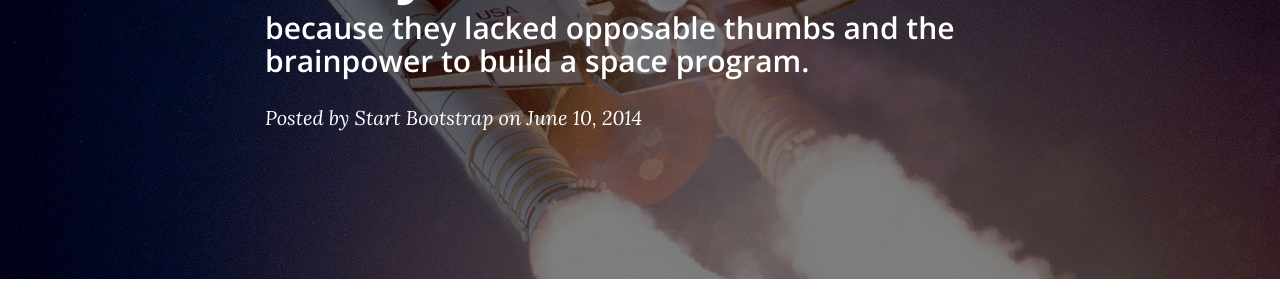
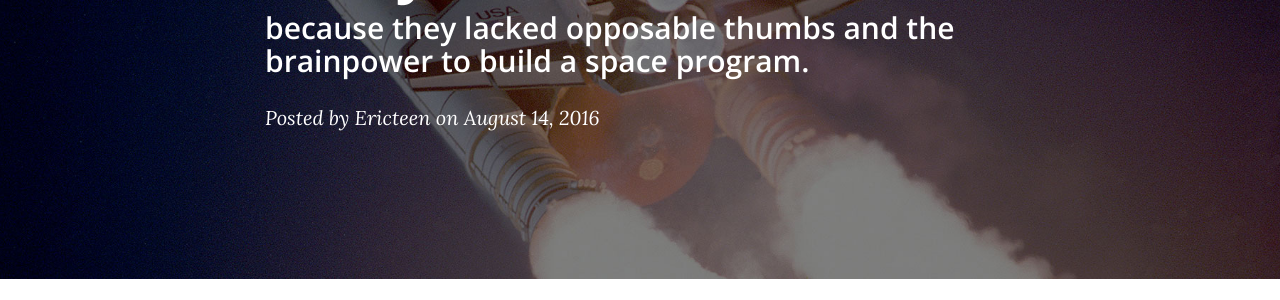
Before and after one commit to Ericteen/ericteen.github.io, a Jekyll site: the page built from _posts/2014-06-10-dinosaurs.markdown, in a window 1280 px wide and 900 px high. Shown: the part 290-590 px from the top of the window. Built offline with Jekyll 4.4.1, drawn with Linux system fonts in a browser that asks for light colours; nearby versions of some CDN libraries; some of the changed text lies outside the part shown.

Commit message:
new blog

```diff
--- a/_posts/2014-06-10-dinosaurs.markdown
+++ b/_posts/2014-06-10-dinosaurs.markdown
@@ -2,8 +2,8 @@
 layout:     post
 title:      "Dinosaurs are extinct today"
 subtitle:   "because they lacked opposable thumbs and the brainpower to build a space program."
-date:       2014-06-10 12:00:00
-author:     "Start Bootstrap"
+date:       2016-08-14 12:00:00
+author:     "Ericteen"
 header-img: "img/post-bg-01.jpg"
 ---
 
```
